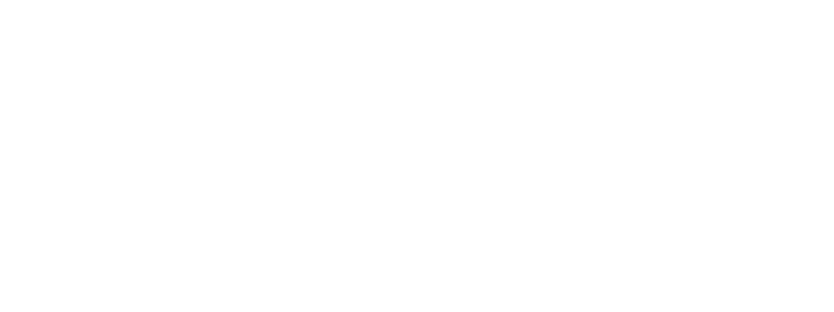
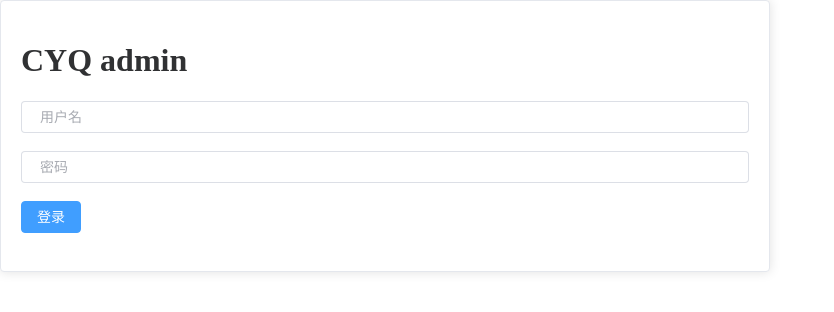
Before and after one commit to cyq-vue-admin/cyq-admin-23-03, a Vue app in the folder projects/client-vue3-eleplus/: page /#/login in a window 1280 px wide. Before the commit this address had no page. Shown: the top 312 px of the page, without its empty margins (0-834 px from the left). Built offline with nearby package versions, Linux system fonts and the light colour scheme.

Commit message:
feat(client-vue3-eleplus): static login page

```diff
--- a/projects/client-vue3-eleplus/components.d.ts
+++ b/projects/client-vue3-eleplus/components.d.ts
@@ -12,8 +12,13 @@
     copy: typeof import('./src/components/HelloWorld copy.vue')['default']
     ElAside: typeof import('element-plus/es')['ElAside']
     ElButton: typeof import('element-plus/es')['ElButton']
+    ElCard: typeof import('element-plus/es')['ElCard']
     ElContainer: typeof import('element-plus/es')['ElContainer']
+    ElForm: typeof import('element-plus/es')['ElForm']
+    ElFormItem: typeof import('element-plus/es')['ElFormItem']
     ElHeader: typeof import('element-plus/es')['ElHeader']
+    ElIcon: typeof import('element-plus/es')['ElIcon']
+    ElInput: typeof import('element-plus/es')['ElInput']
     ElMain: typeof import('element-plus/es')['ElMain']
     ElRow: typeof import('element-plus/es')['ElRow']
     HelloWorld: typeof import('./src/components/HelloWorld.vue')['default']
--- a/projects/client-vue3-eleplus/package.json
+++ b/projects/client-vue3-eleplus/package.json
@@ -17,6 +17,7 @@
     "vue-router": "4"
   },
   "devDependencies": {
+    "@iconify-json/ic": "^1.1.13",
     "@types/node": "^18.15.11",
     "@vitejs/plugin-vue": "^4.1.0",
     "typescript": "^4.9.3",
--- a/projects/client-vue3-eleplus/src/router/index.ts
+++ b/projects/client-vue3-eleplus/src/router/index.ts
@@ -1,5 +1,5 @@
+import Home from "@/components/Home.vue";
 import { createRouter, createWebHashHistory, RouteRecordRaw } from "vue-router";
-import Home from "@/components/Home.vue";
 const routes: Array<RouteRecordRaw> = [
   {
     path: "/",
@@ -19,6 +19,11 @@
       },
     ],
   },
+  {
+    path: "/login",
+    name: "Login",
+    component: () => import("@/views/Login.vue"),
+  },
 ];
 
 const router = createRouter({
--- /dev/null
+++ b/projects/client-vue3-eleplus/src/views/Login.vue
@@ -0,0 +1,74 @@
+<template>
+  <div h-screen flex justify-center items-center>
+    <el-card class="w-3/5">
+      <el-form
+        ref="loginFormRef"
+        :model="loginForm"
+        status-icon
+        :rules="rules"
+        :hide-required-asterisk="true"
+      >
+        <h1 text-center>CYQ admin</h1>
+        <el-form-item prop="userName">
+          <el-input v-model="loginForm.userName" placeholder="用户名">
+            <template #prefix>
+              <div class="i-ic:baseline-person text-xl" />
+            </template>
+          </el-input>
+        </el-form-item>
+        <el-form-item prop="password">
+          <el-input
+            v-model="loginForm.password"
+            placeholder="密码"
+            type="password"
+            show-password
+          >
+            <template #prefix>
+              <div class="i-ic:baseline-vpn-key text-xl" />
+            </template>
+          </el-input>
+        </el-form-item>
+        <el-form-item>
+          <el-button w-full type="primary" @click="submitForm(loginFormRef)"
+            >登录</el-button
+          >
+        </el-form-item>
+      </el-form>
+    </el-card>
+  </div>
+</template>
+
+<script setup lang="ts">
+import type { FormInstance, FormRules } from "element-plus";
+
+interface loginFormI {
+  userName: string;
+  password: string;
+}
+
+const loginFormRef = ref<FormInstance>();
+
+const loginForm = reactive<loginFormI>({
+  userName: "",
+  password: "",
+});
+
+const rules = reactive<FormRules>({
+  userName: [{ required: true, message: "请输入用户名", trigger: "blur" }],
+  password: [{ required: true, message: "请输入密码", trigger: "blur" }],
+});
+
+const submitForm = (formEl: FormInstance | undefined) => {
+  if (!formEl) return;
+  formEl.validate((valid) => {
+    if (valid) {
+      console.log("submit!");
+    } else {
+      console.log("error submit!");
+      return false;
+    }
+  });
+};
+</script>
+
+<style scoped></style>
```
Also changed, not shown: 1 other file (tests, documents, lock files or other folders).
